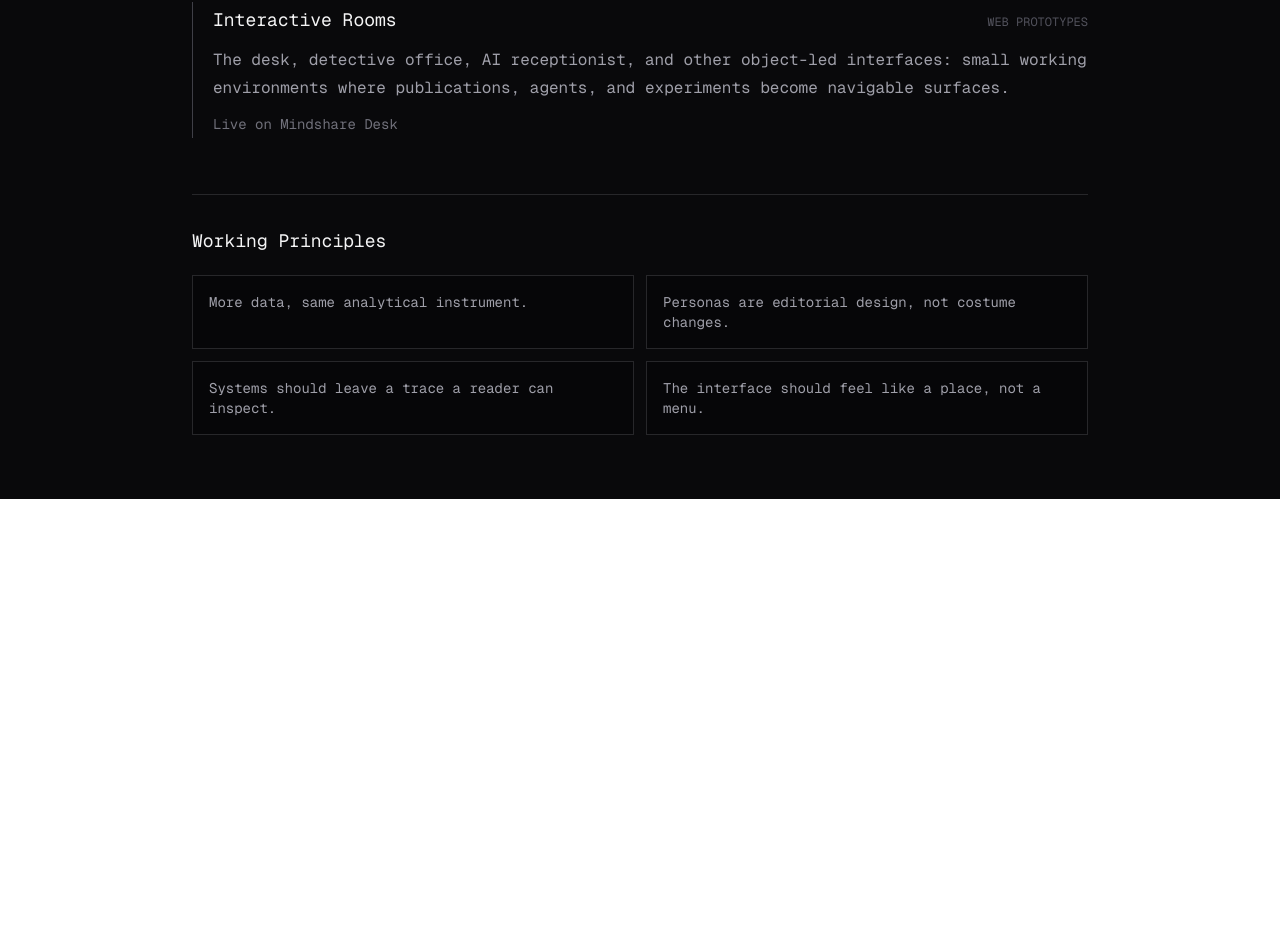
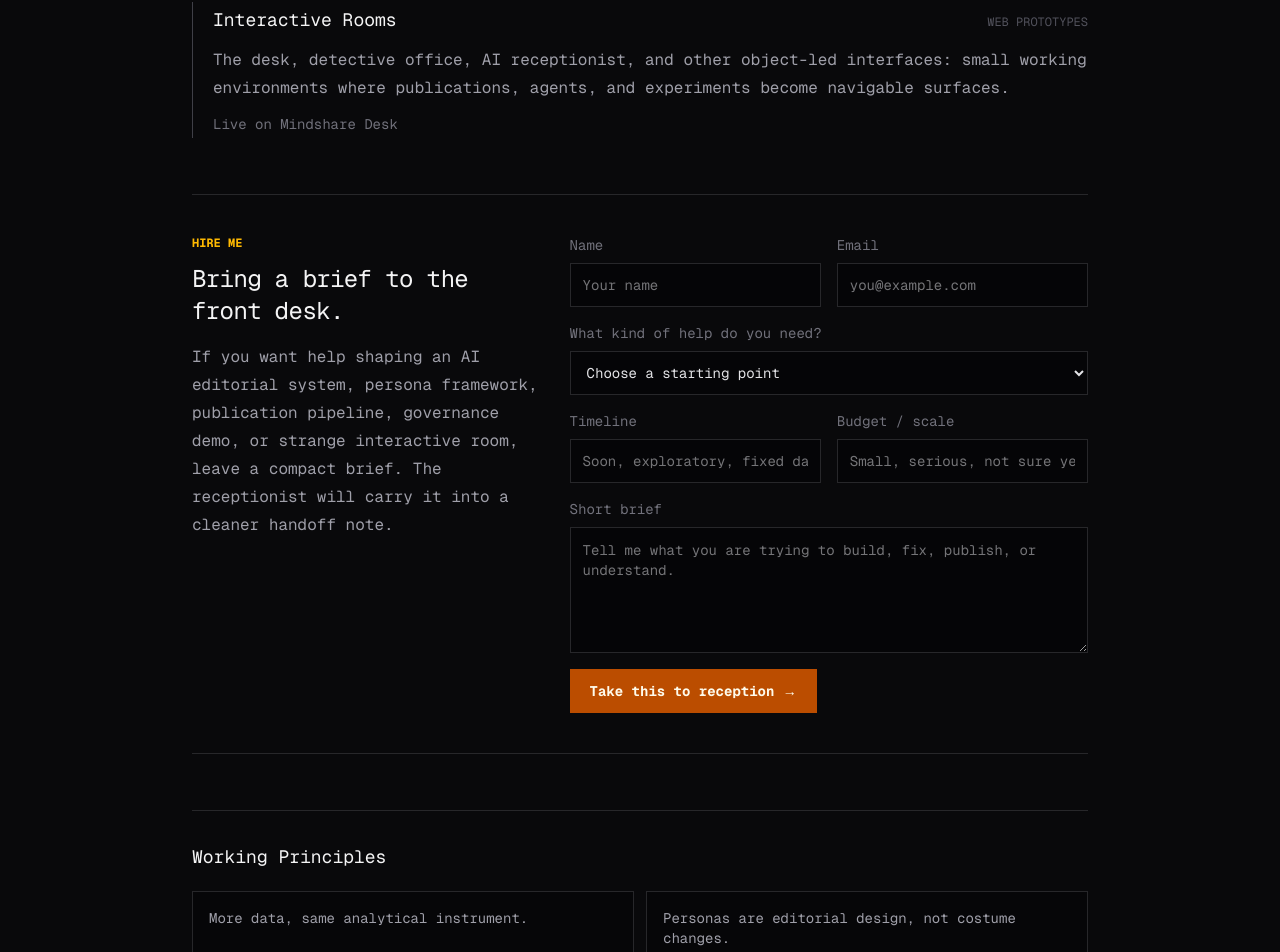
Before and after one commit to petesherratt-collab/mindshare-desk, a Next.js app: page /practice in a window 1280 px wide. Shown: the part 1020-1972 px from the top of the page. Before the commit the page ends 1519 px from the top, so only its background shows below. Built offline with nearby package versions, Linux system fonts and the light colour scheme.

Commit message:
Add Hire Me section to The Practice

```diff
--- a/src/app/practice/page.tsx
+++ b/src/app/practice/page.tsx
@@ -103,6 +103,92 @@ export default function Practice() {
           ))}
         </section>
 
+        <section className="border-y border-zinc-800 py-10 mb-14">
+          <div className="grid gap-8 lg:grid-cols-[0.8fr_1.2fr]">
+            <div>
+              <p className="text-amber-400 text-xs uppercase font-bold mb-3">Hire Me</p>
+              <h2 className="text-2xl text-zinc-100 tracking-tight mb-4">Bring a brief to the front desk.</h2>
+              <p className="text-zinc-400 leading-7">
+                If you want help shaping an AI editorial system, persona framework, publication pipeline, governance demo, or strange interactive room, leave a compact brief. The receptionist will carry it into a cleaner handoff note.
+              </p>
+            </div>
+
+            <form action="/receptionist" method="get" className="grid gap-4">
+              <input type="hidden" name="hire" value="1" />
+              <div className="grid gap-4 sm:grid-cols-2">
+                <label className="grid gap-2 text-sm text-zinc-500">
+                  Name
+                  <input
+                    name="name"
+                    className="min-h-11 border border-zinc-800 bg-black/40 px-3 text-zinc-200 outline-none focus:border-amber-500"
+                    placeholder="Your name"
+                  />
+                </label>
+                <label className="grid gap-2 text-sm text-zinc-500">
+                  Email
+                  <input
+                    name="email"
+                    type="email"
+                    className="min-h-11 border border-zinc-800 bg-black/40 px-3 text-zinc-200 outline-none focus:border-amber-500"
+                    placeholder="you@example.com"
+                  />
+                </label>
+              </div>
+              <label className="grid gap-2 text-sm text-zinc-500">
+                What kind of help do you need?
+                <select
+                  name="project"
+                  className="min-h-11 border border-zinc-800 bg-black/40 px-3 text-zinc-200 outline-none focus:border-amber-500"
+                  defaultValue=""
+                >
+                  <option value="" disabled>
+                    Choose a starting point
+                  </option>
+                  <option>AI editorial system</option>
+                  <option>Persona or prompt architecture</option>
+                  <option>Publication or content pipeline</option>
+                  <option>AI governance / Distributed Ethics</option>
+                  <option>Interactive web prototype</option>
+                  <option>Something stranger</option>
+                </select>
+              </label>
+              <div className="grid gap-4 sm:grid-cols-2">
+                <label className="grid gap-2 text-sm text-zinc-500">
+                  Timeline
+                  <input
+                    name="timeline"
+                    className="min-h-11 border border-zinc-800 bg-black/40 px-3 text-zinc-200 outline-none focus:border-amber-500"
+                    placeholder="Soon, exploratory, fixed date..."
+                  />
+                </label>
+                <label className="grid gap-2 text-sm text-zinc-500">
+                  Budget / scale
+                  <input
+                    name="budget"
+                    className="min-h-11 border border-zinc-800 bg-black/40 px-3 text-zinc-200 outline-none focus:border-amber-500"
+                    placeholder="Small, serious, not sure yet..."
+                  />
+                </label>
+              </div>
+              <label className="grid gap-2 text-sm text-zinc-500">
+                Short brief
+                <textarea
+                  name="brief"
+                  rows={5}
+                  className="border border-zinc-800 bg-black/40 px-3 py-3 text-zinc-200 outline-none focus:border-amber-500"
+                  placeholder="Tell me what you are trying to build, fix, publish, or understand."
+                />
+              </label>
+              <button
+                type="submit"
+                className="justify-self-start bg-amber-700 px-5 py-3 text-sm font-bold text-amber-50 transition-colors hover:bg-amber-600"
+              >
+                Take this to reception →
+              </button>
+            </form>
+          </div>
+        </section>
+
         <section className="border-t border-zinc-800 pt-8">
           <h2 className="text-zinc-100 text-lg mb-5">Working Principles</h2>
           <ul className="grid gap-3 sm:grid-cols-2">
```
